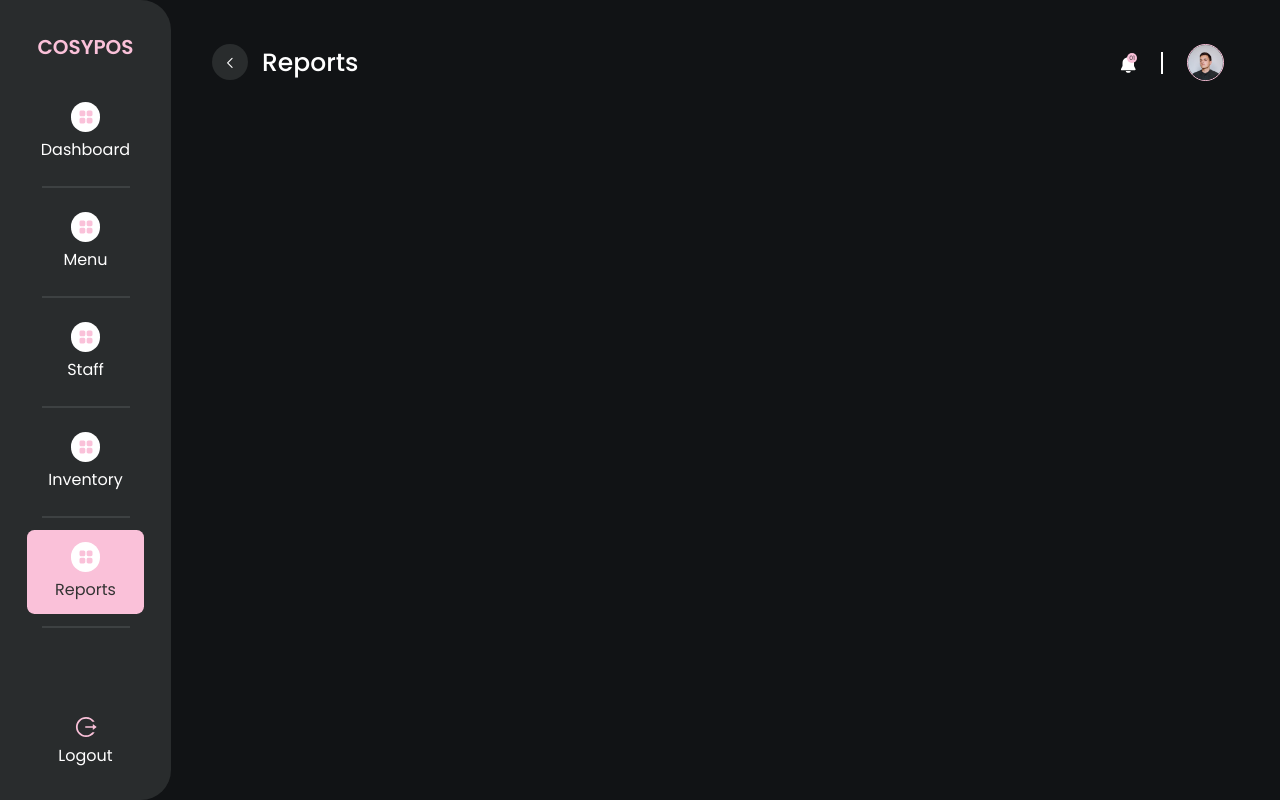
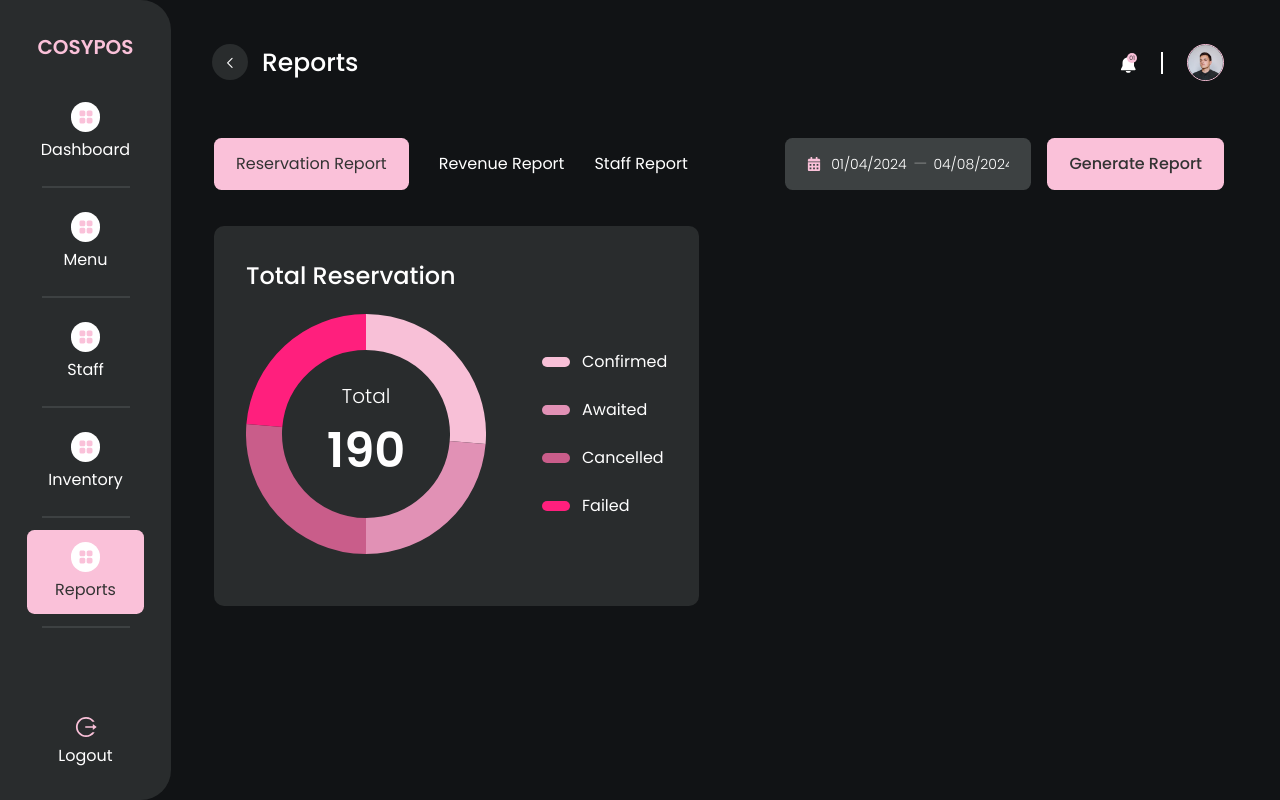
Before and after one commit to Abdul-Rehman636/COSYPOS, a React (Vite) app: page /reports in a window 1280 px wide. Built offline with nearby package versions, Linux system fonts and the light colour scheme.

Commit message:
Developed actions and donut chart .

```diff
--- a/package.json
+++ b/package.json
@@ -14,6 +14,7 @@
     "chart.js": "^4.5.0",
     "react": "^19.1.0",
     "react-chartjs-2": "^5.3.0",
+    "react-datepicker": "^8.7.0",
     "react-dom": "^19.1.0",
     "react-icons": "^5.5.0",
     "react-router-dom": "^7.7.0",
--- /dev/null
+++ b/src/components/reports/Actions.jsx
@@ -0,0 +1,75 @@
+import { useState } from "react";
+import DatePicker from "react-datepicker";
+import "react-datepicker/dist/react-datepicker.css";
+import { FaCalendarAlt } from "react-icons/fa";
+
+const Actions = () => {
+  const [activeReport, setActiveReport] = useState("Reservation Report");
+  const [startDate, setStartDate] = useState(new Date("2024-04-01"));
+  const [endDate, setEndDate] = useState(new Date("2024-08-04"));
+
+  const reports = [
+    {
+      name: "Reservation Report",
+    },
+    {
+      name: "Revenue Report",
+    },
+    {
+      name: "Staff Report",
+    },
+  ];
+
+  const handleReport = (name) => {
+    setActiveReport(name);
+  };
+
+  return (
+    <div className="flex lg:flex-row flex-col lg:gap-0 md:gap-6 gap-5 justify-between lg:items-center font-poppins">
+      <div className="flex md:gap-[30px] gap-[22px] max-[1280px]:overflow-x-auto max-[1280px]:w-[280px] max-[1024px]:w-auto max-[640px]:w-full no-scrollbar">
+        {reports.map((report, index) => {
+          const name = report.name;
+
+          return (
+            <button
+              key={index}
+              className={`${
+                activeReport === name
+                  ? "bg-[#FAC1D9] text-[#333333] px-[22px]"
+                  : "text-white"
+              } py-3.5 text-[16px] font-normal rounded-[7.5px] text-nowrap cursor-pointer`}
+              onClick={() => handleReport(name)}
+            >
+              {name}
+            </button>
+          );
+        })}
+      </div>
+      <div className="flex sm:flex-row flex-col max-[1024px]:justify-between items-center lg:gap-4 md:gap-6 gap-5">
+        <div className="relative bg-[#3D4142] rounded-[7.5px] px-[22px] py-3.5 flex items-center gap-2.5">
+          <FaCalendarAlt className="text-[#FAC1D9] w-[14px] h-[14px]" />
+          <div className="flex items-center gap-1.5">
+            <DatePicker
+              selected={startDate}
+              onChange={(date) => setStartDate(date)}
+              dateFormat="dd/MM/yyyy"
+              className="bg-transparent text-white text-[14px] font-light outline-none w-[76px] cursor-pointer"
+            />
+            <span className="text-[#777979] text-[16px]">—</span>
+            <DatePicker
+              selected={endDate}
+              onChange={(date) => setEndDate(date)}
+              dateFormat="dd/MM/yyyy"
+              className="bg-transparent text-white text-[14px] font-light outline-none w-[76px] cursor-pointer"
+            />
+          </div>
+        </div>
+        <button className="bg-[#FAC1D9] text-[16px] font-medium text-[#333333] px-[22px] py-3.5 rounded-[7.5px] cursor-pointer">
+          Generate Report
+        </button>
+      </div>
+    </div>
+  );
+};
+
+export default Actions;
--- /dev/null
+++ b/src/components/reports/ReservationChart.jsx
@@ -0,0 +1,101 @@
+import { Doughnut } from "react-chartjs-2";
+import { Chart as ChartJS, ArcElement, Tooltip, Legend } from "chart.js";
+
+ChartJS.register(ArcElement, Tooltip, Legend);
+
+const ReservationChart = () => {
+  const reservationData = {
+    confirmed: 50,
+    awaited: 45,
+    cancelled: 50,
+    failed: 45,
+  };
+
+  const total =
+    reservationData.confirmed +
+    reservationData.awaited +
+    reservationData.cancelled +
+    reservationData.failed;
+
+  const data = {
+    labels: ["Confirmed", "Awaited", "Cancelled", "Failed"],
+    datasets: [
+      {
+        data: [
+          reservationData.confirmed,
+          reservationData.awaited,
+          reservationData.cancelled,
+          reservationData.failed,
+        ],
+        backgroundColor: ["#F8C0D7", "#E191B5", "#C95D8A", "#FF1F7D"],
+        borderWidth: 0,
+        cutout: "70%",
+      },
+    ],
+  };
+
+  const options = {
+    responsive: true,
+    maintainAspectRatio: true,
+    plugins: {
+      legend: {
+        display: false,
+      },
+      tooltip: {
+        enabled: true,
+        backgroundColor: "#3D4142",
+        titleColor: "#FFFFFF",
+        bodyColor: "#FFFFFF",
+        borderColor: "#5E5E5E",
+        borderWidth: 1,
+        padding: 12,
+        displayColors: true,
+        callbacks: {
+          label: function (context) {
+            return `${context.label}: ${context.parsed}`;
+          },
+        },
+      },
+    },
+  };
+
+  const legendItems = [
+    { label: "Confirmed", color: "#F8C0D7", value: reservationData.confirmed },
+    { label: "Awaited", color: "#E191B5", value: reservationData.awaited },
+    { label: "Cancelled", color: "#C95D8A", value: reservationData.cancelled },
+    { label: "Failed", color: "#FF1F7D", value: reservationData.failed },
+  ];
+
+  return (
+    <div className="lg:w-fit w-full sm:h-[380px] bg-[#292C2D] rounded-[10px] md:p-8 p-6 font-poppins">
+      <h2 className="text-white text-[24px] font-medium mb-5">
+        Total Reservation
+      </h2>
+      <div className="flex sm:flex-row flex-col max-[1024px]:justify-between items-center lg:gap-14 max-[640px]:gap-7">
+        <div className="relative w-[240px] h-[240px]">
+          <Doughnut data={data} options={options} />
+          <div className="absolute top-1/2 left-1/2 transform -translate-x-1/2 -translate-y-1/2 text-center">
+            <p className="text-white text-[20px] font-light mb-1">Total</p>
+            <p className="text-white text-[48px] font-semibold">{total}</p>
+          </div>
+        </div>
+
+        <div className="sm:w-fit w-full flex flex-col gap-6">
+          {legendItems.map((item, index) => (
+            <div key={index} className="flex items-center gap-3">
+              <div
+                className="w-7 h-2.5 rounded-[100px]"
+                style={{ backgroundColor: item.color }}
+              ></div>
+              <span className="text-white text-[16px] font-normal">
+                {item.label}
+              </span>
+            </div>
+          ))}
+        </div>
+      </div>
+    </div>
+  );
+};
+
+export default ReservationChart;
--- a/src/index.css
+++ b/src/index.css
@@ -87,6 +87,53 @@ input[type="date"]::-webkit-calendar-picker-indicator {
     brightness(95%) contrast(90%);
 }
 
+.react-datepicker {
+  background-color: #3d4142 !important;
+  border: 1px solid #5e5e5e !important;
+  border-radius: 10px !important;
+  font-family: "Poppins", sans-serif !important;
+}
+
+.react-datepicker__header {
+  background-color: #292c2d !important;
+  border-bottom: 1px solid #5e5e5e !important;
+  border-radius: 10px 10px 0 0 !important;
+}
+
+.react-datepicker__current-month,
+.react-datepicker__day-name {
+  color: #fac1d9 !important;
+}
+
+.react-datepicker__day {
+  color: #ffffff !important;
+}
+
+.react-datepicker__day:hover {
+  background-color: #fac1d9 !important;
+  color: #333333 !important;
+  border-radius: 5px !important;
+}
+
+.react-datepicker__day--selected,
+.react-datepicker__day--keyboard-selected {
+  background-color: #fac1d9 !important;
+  color: #333333 !important;
+  border-radius: 5px !important;
+}
+
+.react-datepicker__day--disabled {
+  color: #777979 !important;
+}
+
+.react-datepicker__navigation-icon::before {
+  border-color: #fac1d9 !important;
+}
+
+.react-datepicker__navigation:hover *::before {
+  border-color: #ffffff !important;
+}
+
 @layer utilities {
   .no-scrollbar::-webkit-scrollbar {
     display: none;
--- a/src/pages/Reports.jsx
+++ b/src/pages/Reports.jsx
@@ -1,7 +1,13 @@
+import Actions from "../components/reports/Actions";
+import ReservationChart from "../components/reports/ReservationChart";
+
 const Reports = () => {
   return (
-    <div>
-      <div className="text-white">Reports</div>
+    <div className="lg:pl-[166px] max-[1024px]:w-[90%] mx-auto lg:mt-14 md:mt-9 mt-7 lg:mr-14">
+      <Actions />
+      <div className="mt-9">
+        <ReservationChart />
+      </div>
     </div>
   );
 };
```
Also changed, not shown: 1 other file (tests, documents, lock files or other folders).
